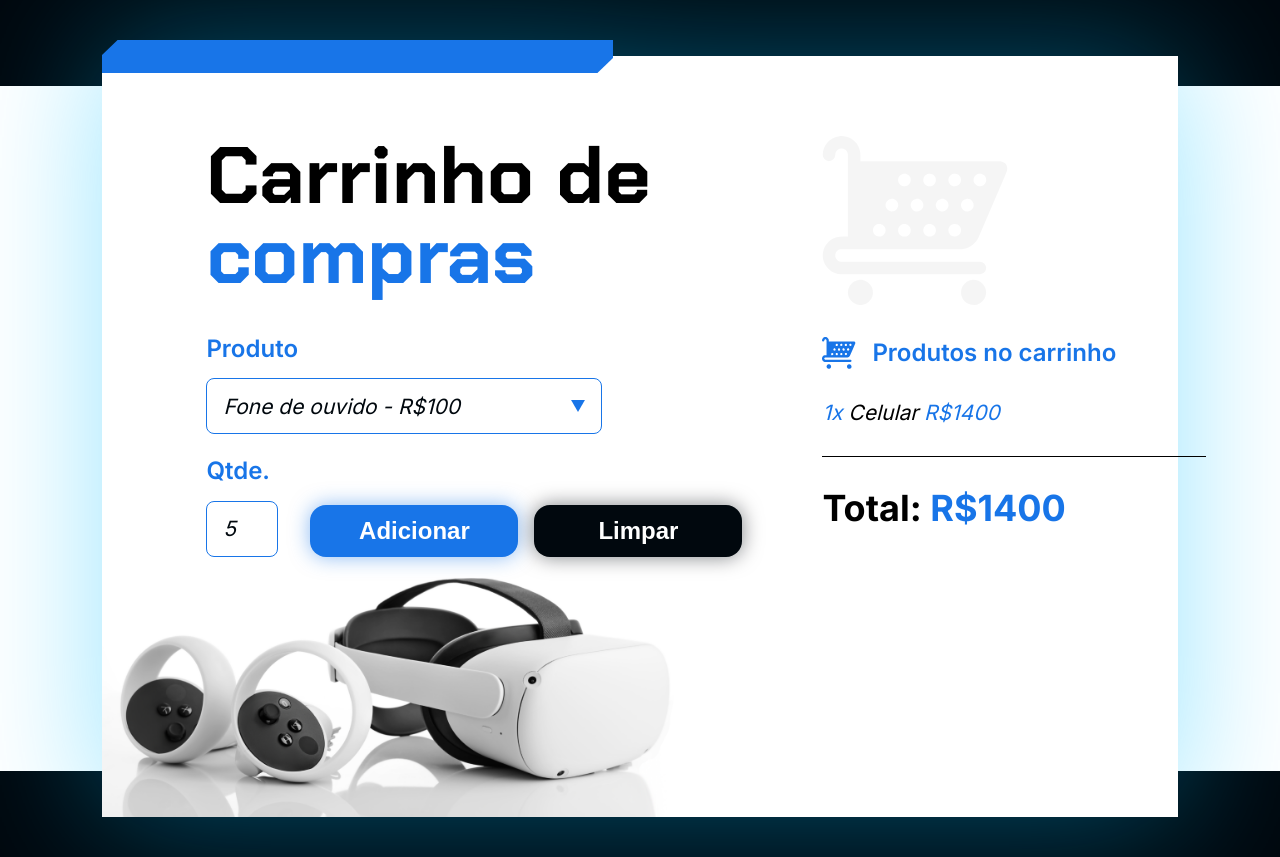
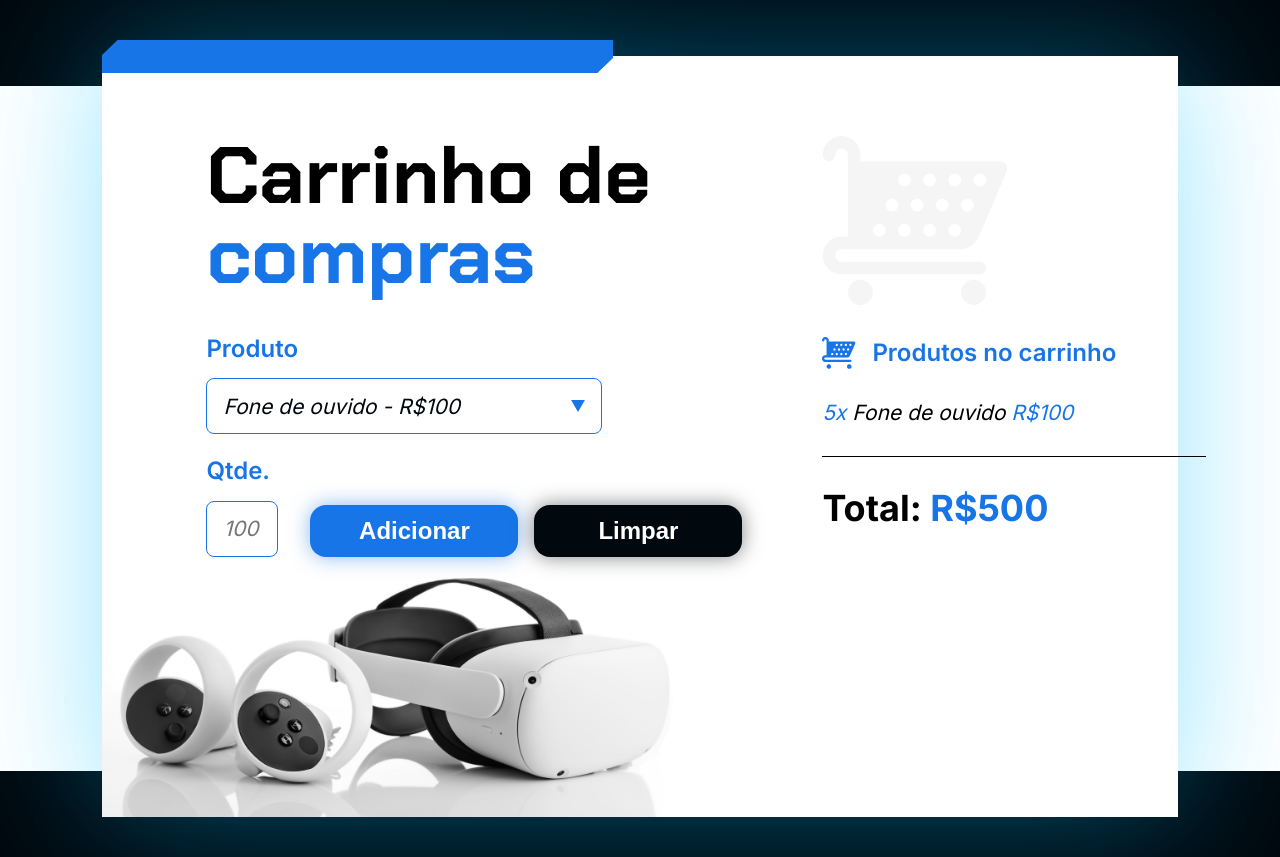
Before and after one commit to KaiqueCalais/carrinho-de-compras, a plain HTML site: page index.html in a window 1280 px wide. Both pictures are taken after typing "5" into the empty fields and a click on the button "Adicionar". Drawn offline with Linux system fonts and the light colour scheme.

Commit message:
projeto concluído

```diff
--- a/index.html
+++ b/index.html
@@ -29,6 +29,7 @@
             <option value="Fone de ouvido - R$100">Fone de ouvido - R$100</option>
             <option value="Celular - R$1400">Celular - R$1400</option>
             <option value="Oculus VR - R$5000">Oculus VR - R$5000</option>
+            <option value="Microfone ATR - R$1800">Microfone ATR - R$1800</option>
           </select>
           </div>
         </label>
@@ -55,16 +56,12 @@
         <h2 class="carrinho__titulo">Produtos no carrinho</h2>
       </div>
 
-      <section class="carrinho__produtos" id="lista-produtos">
-        <section class="carrinho__produtos__produto">
-          <span class="texto-azul">1x</span> Celular <span class="texto-azul">R$1400</span>
-        </section>
-      </section>
+      <section class="carrinho__produtos" id="lista-produtos"></section>
 
       <div class="divisoria"></div>
 
       <p class="carrinho__total">
-        Total: <span class="texto-azul" id="valor-total">R$1400</span>
+        Total: <span class="texto-azul" id="valor-total">R$0</span>
       </p>
     </section>
   </main>
--- a/js/app.js
+++ b/js/app.js
@@ -0,0 +1,31 @@
+const produtosNoCarrinho = document.querySelector('#lista-produtos');
+let textoDoValorTotal = document.querySelector('#valor-total');
+let valorTotal = parseInt(textoDoValorTotal.textContent.split('R$')[1])
+
+function adicionar() {
+    let produto = document.querySelector('#produto').value;
+    let nomeProduto = produto.split('-')[0];
+    let valorProduto = parseInt(produto.split('R$')[1]);
+    let quantidade = document.querySelector('#quantidade');
+
+    if (quantidade.value != '' && parseInt(quantidade.value) != 0) {
+        produtosNoCarrinho.innerHTML += `
+            <section class="carrinho__produtos__produto">
+                <span class="texto-azul">${quantidade.value}x</span> ${nomeProduto} <span class="texto-azul">R$${valorProduto}</span>
+            </section>`;
+    } else {
+        alert('ERRO: a quantidade deve ser um número positivo.');
+    }
+
+    valorTotal += valorProduto * quantidade.value;
+    textoDoValorTotal.textContent = 'R$' + valorTotal;
+
+    quantidade.value = '';
+}
+
+function limpar() {
+    valorTotal = 0;
+    produtosNoCarrinho.innerHTML = ``;
+    textoDoValorTotal.textContent = 'R$0';
+    quantidade.value = '';
+}
```
